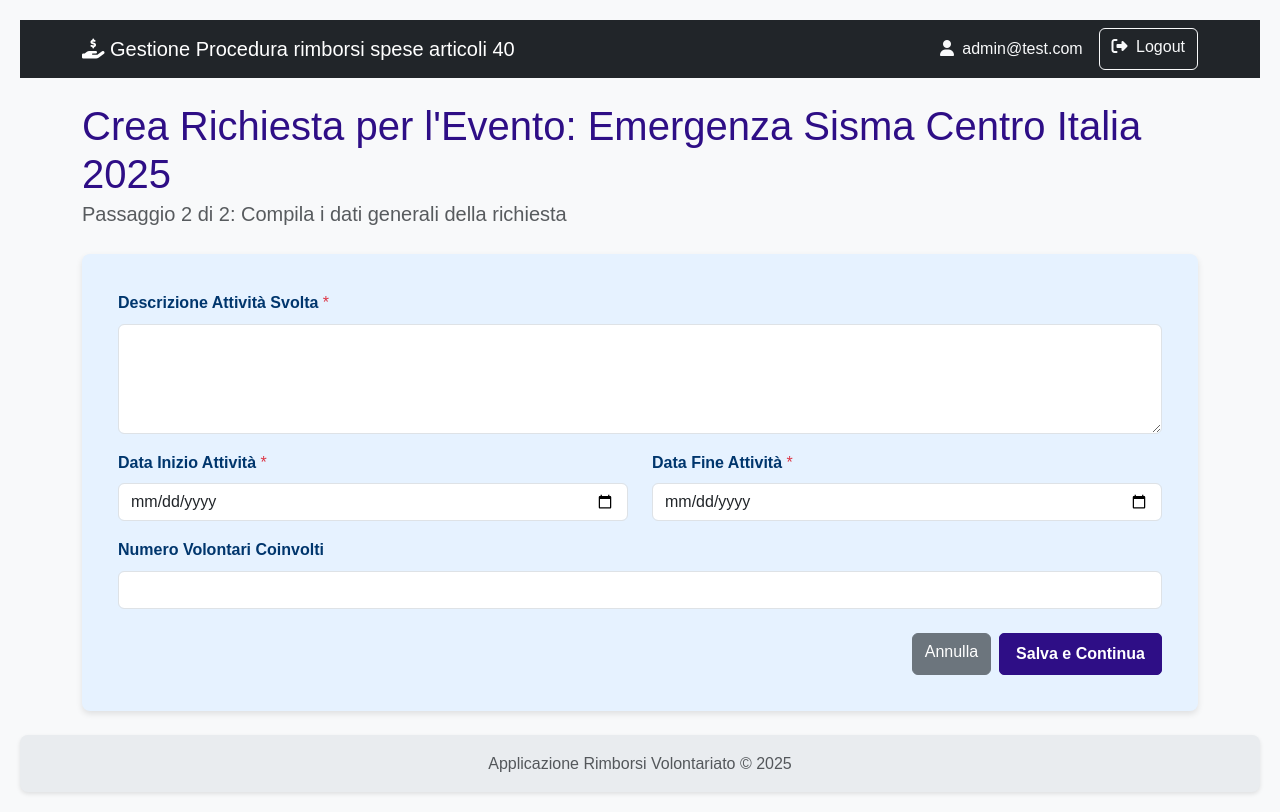
After one commit to DanielePivetti/Rimborsi, a Flask app: page /richiesta/crea/1 in a window 1280 px wide. The commit adds this page. Run offline with Flask 3, Linux system fonts and the light colour scheme; a user stored in the database is signed in.

Commit message:
costruito package richiesta con selezione evento

```diff
--- a/rimborsi/__init__.py
+++ b/rimborsi/__init__.py
@@ -51,6 +51,10 @@ def create_app():
     from .anagrafica.routes import anagrafica_bp
     app.register_blueprint(anagrafica_bp)
 
+    from .richiesta.routes import richiesta_bp
+    app.register_blueprint(richiesta_bp)
+
+
     # Crea la cartella instance se non esiste
     try:
         os.makedirs(app.instance_path)
--- a/rimborsi/models.py
+++ b/rimborsi/models.py
@@ -110,4 +110,4 @@ class ImpiegoMezzoAttrezzatura(db.Model):
         return 0
 
     mezzo_attrezzatura_id = db.Column(db.Integer, db.ForeignKey('mezzo_attrezzatura.id'), nullable=False)
-    spesa_id = db.Column(db.Integer, db.ForeignKey('spesa.id'), unique=True, nullable=False)
+    spesa_id = db.Column(db.Integer, db.ForeignKey('spesa.id'), unique=True, nullable=True)
--- /dev/null
+++ b/rimborsi/richiesta/forms.py
@@ -0,0 +1,27 @@
+from flask_wtf import FlaskForm
+from wtforms import StringField, TextAreaField, IntegerField, SubmitField
+from wtforms.fields import DateField
+from wtforms.validators import DataRequired, Optional, NumberRange
+
+class RichiestaForm(FlaskForm):
+    """
+    Form per la creazione dei dati generali di una Richiesta di rimborso.
+    """
+
+    # Campi compilati dall'utente
+    attivita_svolta = TextAreaField('Descrizione Attività Svolta',
+                                    validators=[DataRequired(message="La descrizione dell'attività è obbligatoria.")])
+
+    data_inizio_attivita = DateField('Data Inizio Attività',
+                                     format='%Y-%m-%d',
+                                     validators=[DataRequired(message="La data di inizio è obbligatoria.")])
+
+    data_fine_attivita = DateField('Data Fine Attività',
+                                   format='%Y-%m-%d',
+                                   validators=[DataRequired(message="La data di fine è obbligatoria.")])
+
+    numero_volontari_coinvolti = IntegerField('Numero Volontari Coinvolti',
+                                              validators=[Optional(),
+                                                          NumberRange(min=1, message="Il numero di volontari deve essere almeno 1.")])
+
+    submit = SubmitField('Salva e Continua')
--- /dev/null
+++ b/rimborsi/richiesta/routes.py
@@ -0,0 +1,62 @@
+from flask import Blueprint, render_template, redirect, url_for, flash
+from flask_login import login_required, current_user
+from rimborsi.models import db, Evento, Richiesta, Organizzazione
+from .forms import RichiestaForm
+
+richiesta_bp = Blueprint('richiesta', __name__,
+                         template_folder='templates',
+                         url_prefix='/richiesta')
+
+# --- ROTTA 1: SELEZIONE DELL'EVENTO ---
+
+@richiesta_bp.route('/seleziona_evento')
+@login_required
+def seleziona_evento():
+    """
+    Mostra una lista di eventi attivi per cui è possibile creare una richiesta.
+    """
+    # Per ora, carichiamo tutti gli eventi. In futuro potremmo filtrarli (es. per data).
+    eventi = Evento.query.order_by(Evento.data_inizio.desc()).all()
+    return render_template('richiesta/seleziona_evento.html', eventi=eventi)
+
+# --- ROTTA 2: CREAZIONE DELLA RICHIESTA ---
+
+@richiesta_bp.route('/crea/<int:evento_id>', methods=['GET', 'POST'])
+@login_required
+def crea_richiesta(evento_id):
+    """
+    Mostra il form per creare una nuova richiesta associata a un evento specifico.
+    """
+    evento_selezionato = Evento.query.get_or_404(evento_id)
+    form = RichiestaForm()
+
+    if form.validate_on_submit():
+        # Assumiamo che il compilatore appartenga ad una sola organizzazione per ora
+        # In futuro, qui andrà la logica per gestire multi-appartenenza
+        organizzazione_utente = current_user.organizzazioni[0] if current_user.organizzazioni else None
+
+        if not organizzazione_utente:
+            flash("Non sei associato a nessuna organizzazione. Contatta un amministratore.", "danger")
+            return redirect(url_for('main.dashboard'))
+
+        nuova_richiesta = Richiesta(
+            attivita_svolta=form.attivita_svolta.data,
+            data_inizio_attivita=form.data_inizio_attivita.data,
+            data_fine_attivita=form.data_fine_attivita.data,
+            numero_volontari_coinvolti=form.numero_volontari_coinvolti.data,
+            evento_id=evento_selezionato.id,
+            organizzazione_id=organizzazione_utente.id
+            # lo stato 'A' e la data_creazione sono gestiti in automatico dal model
+        )
+
+        db.session.add(nuova_richiesta)
+        db.session.commit()
+
+        flash('Dati generali della richiesta salvati con successo! Ora puoi aggiungere le spese.', 'success')
+        # Reindirizza alla futura pagina di "dettaglio richiesta" (il nostro tavolo da lavoro)
+        return redirect(url_for('richiesta.dettaglio_richiesta', richiesta_id=nuova_richiesta.id))
+
+    return render_template('richiesta/crea_richiesta.html',
+                           form=form,
+                           evento=evento_selezionato,
+                           titolo=f"Crea Richiesta per l'Evento: {evento_selezionato.nome}")
--- /dev/null
+++ b/rimborsi/templates/richiesta/crea_richiesta.html
@@ -0,0 +1,59 @@
+{% extends 'base.html' %}
+
+{% block title %}{{ titolo }}{% endblock %}
+
+{% block content %}
+    <div class="mb-4">
+        <h1 class="mb-0">{{ titolo }}</h1>
+        <p class="lead text-muted">Passaggio 2 di 2: Compila i dati generali della richiesta</p>
+    </div>
+
+    <div class="card shadow-sm">
+        <div class="card-body">
+            <form method="POST" action="" novalidate>
+                {{ form.hidden_tag() }} {# Token di sicurezza CSRF #}
+
+                <div class="mb-3">
+                    {{ form.attivita_svolta.label(class="form-label fw-bold") }}
+                    <span class="text-danger">*</span>
+                    {{ form.attivita_svolta(class="form-control" + (" is-invalid" if form.attivita_svolta.errors else ""), rows=4) }}
+                    {% for error in form.attivita_svolta.errors %}
+                        <div class="invalid-feedback">{{ error }}</div>
+                    {% endfor %}
+                </div>
+
+                <div class="row mb-3">
+                    <div class="col-md-6">
+                        {{ form.data_inizio_attivita.label(class="form-label fw-bold") }}
+                        <span class="text-danger">*</span>
+                        {{ form.data_inizio_attivita(class="form-control" + (" is-invalid" if form.data_inizio_attivita.errors else "")) }}
+                        {% for error in form.data_inizio_attivita.errors %}
+                            <div class="invalid-feedback">{{ error }}</div>
+                        {% endfor %}
+                    </div>
+                    <div class="col-md-6">
+                        {{ form.data_fine_attivita.label(class="form-label fw-bold") }}
+                        <span class="text-danger">*</span>
+                        {{ form.data_fine_attivita(class="form-control" + (" is-invalid" if form.data_fine_attivita.errors else "")) }}
+                        {% for error in form.data_fine_attivita.errors %}
+                            <div class="invalid-feedback">{{ error }}</div>
+                        {% endfor %}
+                    </div>
+                </div>
+
+                <div class="mb-4">
+                    {{ form.numero_volontari_coinvolti.label(class="form-label fw-bold") }}
+                    {{ form.numero_volontari_coinvolti(class="form-control" + (" is-invalid" if form.numero_volontari_coinvolti.errors else "")) }}
+                    {% for error in form.numero_volontari_coinvolti.errors %}
+                        <div class="invalid-feedback">{{ error }}</div>
+                    {% endfor %}
+                </div>
+
+                <div class="d-flex justify-content-end">
+                    <a href="{{ url_for('richiesta.seleziona_evento') }}" class="btn btn-secondary me-2">Annulla</a>
+                    {{ form.submit(class="btn btn-primary") }}
+                </div>
+            </form>
+        </div>
+    </div>
+{% endblock %}
```
Also changed, not shown: rimborsi/templates/main/dashboard.html (+23 -3 lines), rimborsi/templates/richiesta/seleziona_evento.html (added, +53 -0 lines).
